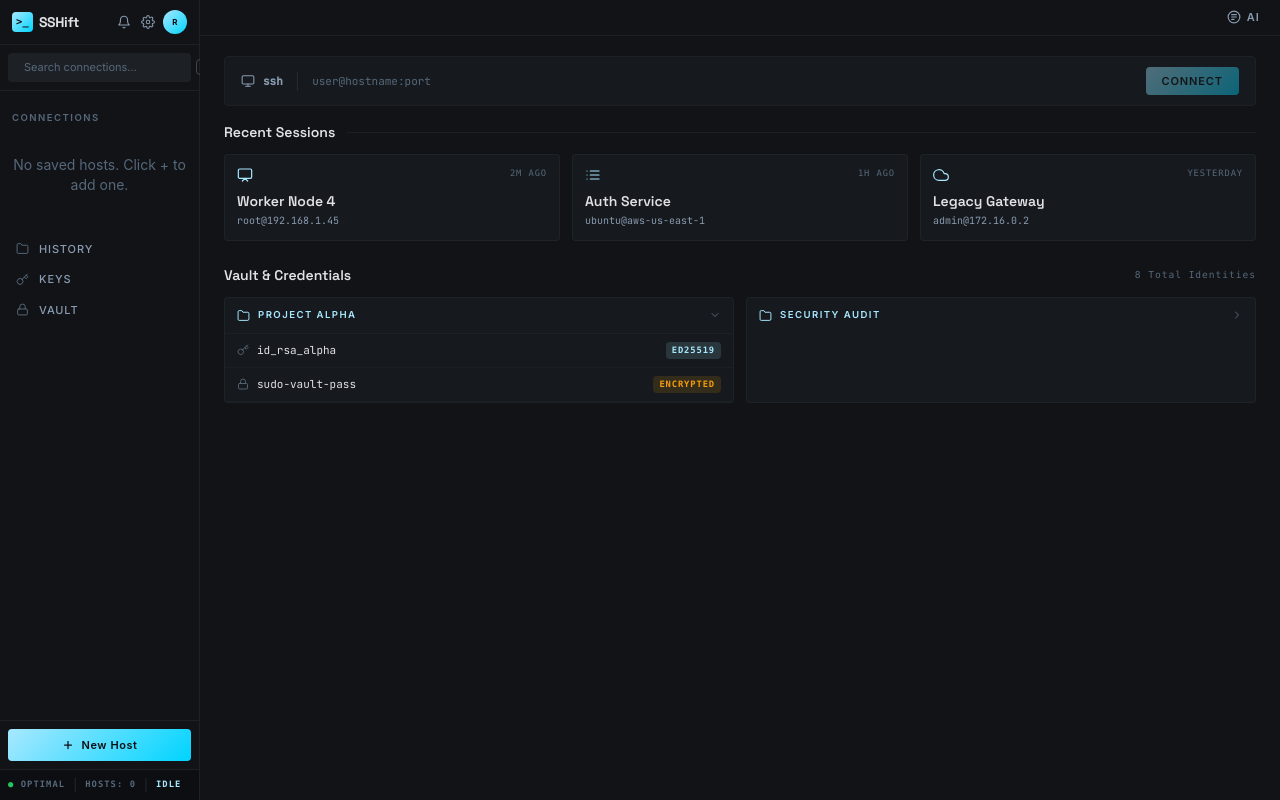
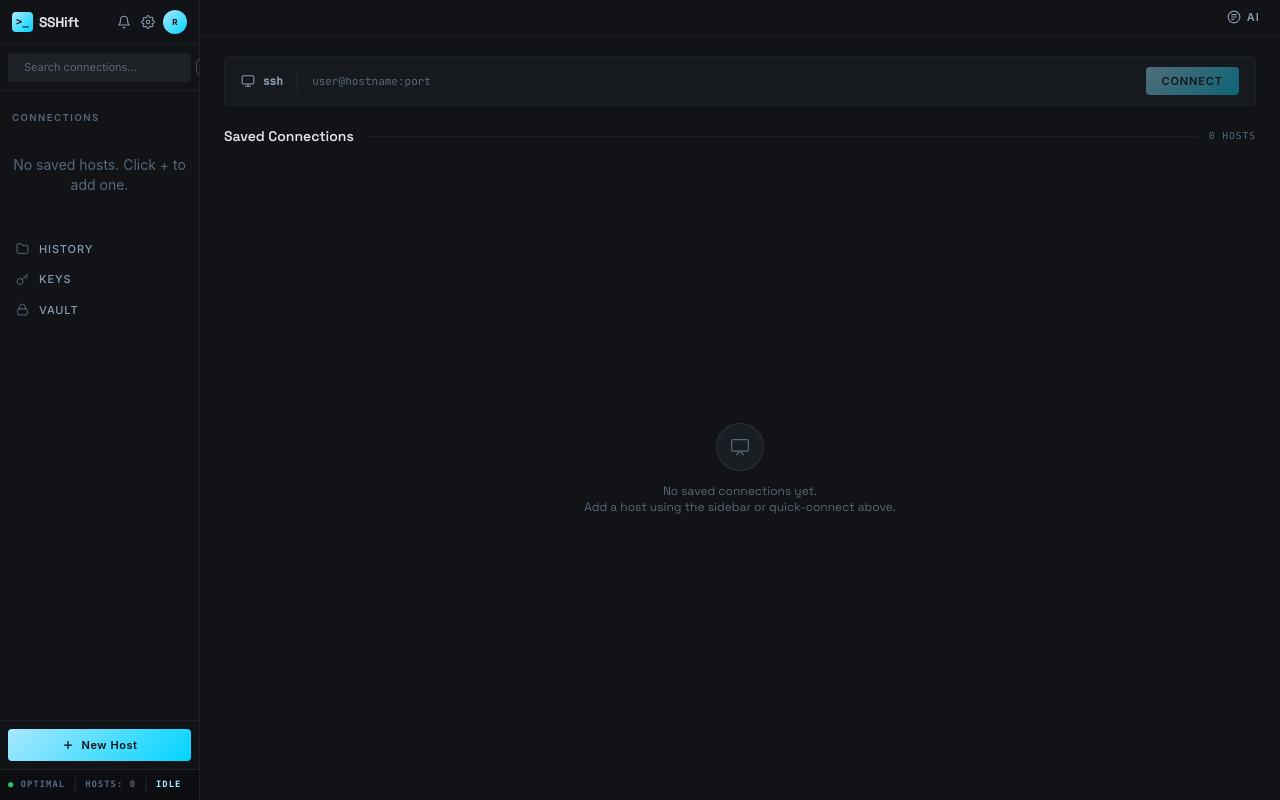
Before and after one commit to cyberbangsa/sshift, a React (Vite) app: page / in a window 1280 px wide. Built offline with nearby package versions, Linux system fonts and the light colour scheme.

Commit message:
feat(dashboard): replace mock panels with saved connections grid

```diff
--- a/src/presentation/pages/Dashboard.tsx
+++ b/src/presentation/pages/Dashboard.tsx
@@ -2,49 +2,23 @@ import { useCallback, useEffect, useState } from 'react'
 import { useHost, useSession } from '@/application/hooks'
 import { useSessionStore } from '@/application/stores'
 import { hostRepository, sessionRepository } from '@/infrastructure/repositories'
-import type { ReactNode } from 'react'
 import type { Host } from '@/domain/entities'
 
-/* ── Static mock data for Vault & Credentials ────────────────── */
-const VAULT_GROUPS = [
-  {
-    id: 'project-alpha',
-    label: 'PROJECT ALPHA',
-    defaultOpen: true,
-    credentials: [
-      { id: 'c1', name: 'id_rsa_alpha',    type: 'key',  tag: 'ED25519',   tagColor: '#a8e8ff' },
-      { id: 'c2', name: 'sudo-vault-pass', type: 'pass', tag: 'ENCRYPTED', tagColor: '#f59e0b' },
-    ],
-  },
-  {
-    id: 'security-audit',
-    label: 'SECURITY AUDIT',
-    defaultOpen: false,
-    credentials: [],
-  },
-]
-
-/* ── Recent sessions mock (shown when no real sessions exist) ─── */
-const RECENT_MOCK = [
-  { id: 'm1', name: 'Worker Node 4',  address: 'root@192.168.1.45',     icon: 'terminal', ago: '2M AGO'    },
-  { id: 'm2', name: 'Auth Service',   address: 'ubuntu@aws-us-east-1',  icon: 'list',     ago: '1H AGO'    },
-  { id: 'm3', name: 'Legacy Gateway', address: 'admin@172.16.0.2',      icon: 'cloud',    ago: 'YESTERDAY' },
-]
-
 export function Dashboard() {
-  const { hosts, loadHosts }    = useHost(hostRepository)
-  const { sessions }             = useSessionStore()
-  const { connectHost }          = useSession(sessionRepository)
-  const [quickConnect, setQuickConnect] = useState('')
-  const [connecting, setConnecting]     = useState(false)
+  const { hosts, loadHosts }                    = useHost(hostRepository)
+  const { sessions }                             = useSessionStore()
+  const { connectHost }                          = useSession(sessionRepository)
+  const [quickConnect, setQuickConnect]          = useState('')
+  const [quickConnecting, setQuickConnecting]    = useState(false)
+  const [connectingId, setConnectingId]          = useState<string | null>(null)
 
   useEffect(() => { loadHosts() }, [loadHosts])
 
+  /* ── Quick Connect ─────────────────────────────────────────── */
   const handleQuickConnect = useCallback(async () => {
     const raw = quickConnect.trim()
     if (!raw) return
 
-    // Parse  user@hostname:port
     let username = ''
     let hostname = raw
     let port     = 22
@@ -60,7 +34,6 @@ export function Dashboard() {
       port     = parseInt(p, 10) || 22
     }
 
-    // Prefer an existing saved host; otherwise create an ad-hoc one
     const existing = hosts.find(
       (h) => h.hostname === hostname && (!username || h.username === username)
     )
@@ -76,34 +49,41 @@ export function Dashboard() {
     }
 
     try {
-      setConnecting(true)
+      setQuickConnecting(true)
       await connectHost(host)
     } catch (err) {
       console.error('[Dashboard] quick-connect failed:', err)
     } finally {
-      setConnecting(false)
+      setQuickConnecting(false)
     }
   }, [quickConnect, hosts, connectHost])
 
-  /* Last 3 real sessions (newest first), or fall back to mock */
-  const recentSessions = (() => {
-    const live = Array.from(sessions.values()).slice(-3).reverse()
-    if (live.length > 0) return null // render real sessions (handled below)
-    return RECENT_MOCK
-  })()
+  /* ── Per-card connect ──────────────────────────────────────── */
+  const handleConnectHost = useCallback(async (host: Host) => {
+    try {
+      setConnectingId(host.id)
+      await connectHost(host)
+    } catch (err) {
+      console.error('[Dashboard] connect failed:', err)
+    } finally {
+      setConnectingId(null)
+    }
+  }, [connectHost])
+
+  /* Active session ids for status badges */
+  const connectedHostIds = new Set(Array.from(sessions.values()).map((s) => s.hostId))
 
   return (
     <div
       className="flex flex-col h-full overflow-y-auto"
       style={{ background: '#111317', padding: '0 24px 24px' }}
     >
-      {/* ── Quick Connect bar ────────────────────────────────────── */}
-      <div className="pt-5 pb-4">
+      {/* ── Quick Connect bar ──────────────────────────────────── */}
+      <div className="pt-5 pb-5">
         <div
           className="flex items-center gap-3 px-4 py-2.5 rounded"
           style={{ background: '#161a1e', border: '1px solid #1d2126' }}
         >
-          {/* ssh label */}
           <div className="flex items-center gap-2 shrink-0">
             <svg width="14" height="14" viewBox="0 0 24 24" fill="none" stroke="#8a9bb0" strokeWidth="1.8" strokeLinecap="round" strokeLinejoin="round">
               <rect x="2" y="3" width="20" height="14" rx="2" /><line x1="8" y1="21" x2="16" y2="21" /><line x1="12" y1="17" x2="12" y2="21" />
@@ -115,9 +95,7 @@ export function Dashboard() {
               ssh
             </span>
           </div>
-          {/* Divider */}
           <span style={{ color: '#252a30', fontSize: '1rem' }}>|</span>
-          {/* Input */}
           <input
             type="text"
             placeholder="user@hostname:port"
@@ -127,9 +105,8 @@ export function Dashboard() {
             className="flex-1 bg-transparent outline-none text-text-primary placeholder:text-text-muted"
             style={{ fontFamily: "'JetBrains Mono', monospace", fontSize: '0.6875rem' }}
           />
-          {/* Connect button */}
           <button
-            disabled={connecting || !quickConnect.trim()}
+            disabled={quickConnecting || !quickConnect.trim()}
             onClick={handleQuickConnect}
             className="shrink-0 px-4 py-1.5 font-semibold tracking-widest transition-opacity hover:opacity-90 disabled:opacity-40 disabled:cursor-not-allowed"
             style={{
@@ -141,193 +118,41 @@ export function Dashboard() {
               letterSpacing: '0.08em',
             }}
           >
-            {connecting ? 'CONNECTING…' : 'CONNECT'}
+            {quickConnecting ? 'CONNECTING…' : 'CONNECT'}
           </button>
         </div>
       </div>
 
-      {/* ── Recent Sessions ──────────────────────────────────────── */}
-      <section className="mb-6">
-        <div className="flex items-center gap-3 mb-3">
+      {/* ── Section header ─────────────────────────────────────── */}
+      <div className="flex items-center gap-3 mb-4">
         <h2
-            className="text-sm font-semibold"
+          className="text-sm font-semibold shrink-0"
           style={{ fontFamily: "'Space Grotesk', sans-serif", color: '#e2e2e6' }}
         >
-            Recent Sessions
+          Saved Connections
         </h2>
-          {/* Decorative line */}
         <div className="flex-1 h-px" style={{ background: '#1d2126' }} />
-        </div>
-
-        <div className="grid grid-cols-3 gap-3">
-          {recentSessions
-            ? /* Mock cards */
-              recentSessions.map((s) => (
-                <SessionCard key={s.id} icon={s.icon} name={s.name} address={s.address} ago={s.ago} />
-              ))
-            : /* Live cards */
-              Array.from(sessions.values())
-                .slice(-3)
-                .reverse()
-                .map((session) => {
-                  const host = hosts.find((h) => h.id === session.hostId)
-                  return (
-                    <SessionCard
-                      key={session.id}
-                      icon="terminal"
-                      name={host?.label ?? session.hostId}
-                      address={host ? `${host.username}@${host.hostname}` : '—'}
-                      ago="recent"
-                    />
-                  )
-                })}
-        </div>
-      </section>
-
-      {/* ── Vault & Credentials ─────────────────────────────────── */}
-      <section>
-        <div className="flex items-center justify-between mb-3">
-          <h2
-            className="text-sm font-semibold"
-            style={{ fontFamily: "'Space Grotesk', sans-serif", color: '#e2e2e6' }}
-          >
-            Vault &amp; Credentials
-          </h2>
         <span
-            className="text-[0.6rem] font-mono tracking-widest"
+          className="text-[0.6rem] font-mono tracking-widest shrink-0"
           style={{ color: '#56687a' }}
         >
-            8 Total Identities
+          {hosts.length} HOST{hosts.length !== 1 ? 'S' : ''}
         </span>
       </div>
 
-        <div className="grid grid-cols-2 gap-3">
-          {VAULT_GROUPS.map((group) => (
-            <VaultGroup key={group.id} group={group} />
-          ))}
-        </div>
-      </section>
-    </div>
-  )
-}
-
-/* ── SessionCard ──────────────────────────────────────────────── */
-function SessionCard({
-  icon,
-  name,
-  address,
-  ago,
-}: {
-  icon: string
-  name: string
-  address: string
-  ago: string
-}) {
-  return (
-    <div
-      className="flex flex-col gap-2 p-3 rounded cursor-pointer hover:border-accent-primary/30 transition-colors"
-      style={{ background: '#161a1e', border: '1px solid rgba(60,73,78,0.2)' }}
-    >
-      {/* Top row: icon + timestamp */}
-      <div className="flex items-start justify-between">
-        <SessionIcon name={icon} />
-        <span
-          className="text-[0.55rem] font-mono tracking-widest"
-          style={{ color: '#56687a' }}
-        >
-          {ago}
-        </span>
-      </div>
-      {/* Name */}
-      <div>
-        <span
-          className="text-sm font-semibold block"
-          style={{ fontFamily: "'Space Grotesk', sans-serif", color: '#e2e2e6' }}
-        >
-          {name}
-        </span>
-        <span
-          className="text-[0.625rem] block mt-0.5 truncate"
-          style={{ fontFamily: "'JetBrains Mono', monospace", color: '#8a9bb0' }}
-        >
-          {address}
-        </span>
-      </div>
-    </div>
-  )
-}
-
-/* ── SessionIcon ─────────────────────────────────────────────── */
-function SessionIcon({ name }: { name: string }) {
-  const s = { stroke: '#a8e8ff', strokeWidth: '1.8', strokeLinecap: 'round' as const, strokeLinejoin: 'round' as const, fill: 'none' }
-  if (name === 'terminal') {
-    return (
-      <svg width="16" height="16" viewBox="0 0 24 24" {...s}>
-        <rect x="2" y="3" width="20" height="14" rx="2" /><polyline points="8 21 12 17 16 21" />
-      </svg>
-    )
-  }
-  if (name === 'list') {
-    return (
-      <svg width="16" height="16" viewBox="0 0 24 24" {...s}>
-        <line x1="8" y1="6" x2="21" y2="6" /><line x1="8" y1="12" x2="21" y2="12" /><line x1="8" y1="18" x2="21" y2="18" />
-        <line x1="3" y1="6" x2="3.01" y2="6" /><line x1="3" y1="12" x2="3.01" y2="12" /><line x1="3" y1="18" x2="3.01" y2="18" />
-      </svg>
-    )
-  }
-  /* cloud */
-  return (
-    <svg width="16" height="16" viewBox="0 0 24 24" {...s}>
-      <path d="M18 10h-1.26A8 8 0 1 0 9 20h9a5 5 0 0 0 0-10z" />
-    </svg>
-  )
-}
-
-/* ── VaultGroup ──────────────────────────────────────────────── */
-function VaultGroup({
-  group,
-}: {
-  group: (typeof VAULT_GROUPS)[number]
-}) {
-  const [open, setOpen] = useState(group.defaultOpen)
-
-  return (
-    <div
-      className="rounded overflow-hidden"
-      style={{ background: '#161a1e', border: '1px solid rgba(60,73,78,0.2)' }}
-    >
-      {/* Header */}
-      <button
-        onClick={() => setOpen((v) => !v)}
-        className="w-full flex items-center justify-between px-3 py-2.5 hover:bg-white/[0.03] transition-colors"
-      >
-        <div className="flex items-center gap-2">
-          {/* Folder icon */}
-          <svg width="13" height="13" viewBox="0 0 24 24" fill="none" stroke="#a8e8ff" strokeWidth="1.8" strokeLinecap="round" strokeLinejoin="round">
-            <path d="M22 19a2 2 0 0 1-2 2H4a2 2 0 0 1-2-2V5a2 2 0 0 1 2-2h5l2 3h9a2 2 0 0 1 2 2z" />
-          </svg>
-          <span
-            className="text-[0.6rem] font-semibold tracking-[0.15em] uppercase"
-            style={{ fontFamily: "'Inter', sans-serif", color: '#a8e8ff' }}
-          >
-            {group.label}
-          </span>
-        </div>
-        {/* Chevron */}
-        <svg
-          width="12" height="12" viewBox="0 0 24 24" fill="none"
-          stroke="#56687a" strokeWidth="2" strokeLinecap="round" strokeLinejoin="round"
-          style={{ transform: open ? 'rotate(90deg)' : 'rotate(0deg)', transition: 'transform 150ms ease-out' }}
-        >
-          <polyline points="9 18 15 12 9 6" />
-        </svg>
-      </button>
-
-      {/* Credentials */}
-      {open && group.credentials.length > 0 && (
-        <div style={{ borderTop: '1px solid #1d2126' }}>
-          {group.credentials.map((cred) => (
-            <CredentialRow key={cred.id} name={cred.name} type={cred.type} tag={cred.tag} tagColor={cred.tagColor} />
+      {/* ── Host grid ──────────────────────────────────────────── */}
+      {hosts.length === 0 ? (
+        <EmptyState />
+      ) : (
+        <div className="grid gap-3" style={{ gridTemplateColumns: 'repeat(auto-fill, minmax(240px, 1fr))' }}>
+          {hosts.map((host) => (
+            <HostCard
+              key={host.id}
+              host={host}
+              isConnected={connectedHostIds.has(host.id)}
+              isConnecting={connectingId === host.id}
+              onConnect={handleConnectHost}
+            />
           ))}
         </div>
       )}
@@ -335,55 +160,167 @@ function VaultGroup({
   )
 }
 
-/* ── CredentialRow ───────────────────────────────────────────── */
-function CredentialRow({
-  name,
-  type,
-  tag,
-  tagColor,
+/* ── HostCard ─────────────────────────────────────────────────── */
+function HostCard({
+  host,
+  isConnected,
+  isConnecting,
+  onConnect,
 }: {
-  name: string
-  type: string
-  tag: string
-  tagColor: string
+  host: Host
+  isConnected: boolean
+  isConnecting: boolean
+  onConnect: (host: Host) => void
 }) {
   return (
     <div
-      className="flex items-center justify-between px-3 py-2 hover:bg-white/[0.03] transition-colors cursor-pointer"
-      style={{ borderBottom: '1px solid #1a1f24' }}
+      className="flex flex-col gap-3 p-4 rounded-lg transition-all duration-150 group"
+      style={{
+        background: '#161a1e',
+        border: `1px solid ${isConnected ? 'rgba(0,212,255,0.25)' : 'rgba(60,73,78,0.25)'}`,
+        boxShadow: isConnected ? '0 0 0 1px rgba(0,212,255,0.08) inset' : 'none',
+      }}
     >
-      <div className="flex items-center gap-2">
-        <CredIcon type={type} />
+      {/* Top row: icon + status */}
+      <div className="flex items-start justify-between">
+        <div
+          className="flex items-center justify-center rounded"
+          style={{ width: 32, height: 32, background: 'rgba(168,232,255,0.07)' }}
+        >
+          <svg width="15" height="15" viewBox="0 0 24 24" fill="none" stroke="#a8e8ff" strokeWidth="1.8" strokeLinecap="round" strokeLinejoin="round">
+            <rect x="2" y="3" width="20" height="14" rx="2" /><polyline points="8 21 12 17 16 21" />
+          </svg>
+        </div>
+
+        {isConnected ? (
           <span
-          className="text-[0.6875rem]"
-          style={{ fontFamily: "'JetBrains Mono', monospace", color: '#e2e2e6' }}
+            className="text-[0.55rem] font-mono font-semibold tracking-widest px-1.5 py-0.5 rounded-sm"
+            style={{ background: 'rgba(74,222,128,0.12)', color: '#4ade80' }}
           >
-          {name}
+            CONNECTED
+          </span>
+        ) : (
+          <AuthBadge method={host.authMethod} />
+        )}
+      </div>
+
+      {/* Host info */}
+      <div className="flex-1 min-w-0">
+        <span
+          className="text-sm font-semibold block truncate"
+          style={{ fontFamily: "'Space Grotesk', sans-serif", color: '#e2e2e6' }}
+        >
+          {host.label}
+        </span>
+        <span
+          className="text-[0.625rem] block mt-0.5 truncate"
+          style={{ fontFamily: "'JetBrains Mono', monospace", color: '#8a9bb0' }}
+        >
+          {host.username}@{host.hostname}:{host.port}
         </span>
       </div>
+
+      {/* Tags */}
+      {host.tags.length > 0 && (
+        <div className="flex flex-wrap gap-1">
+          {host.tags.map((tag) => (
             <span
-        className="text-[0.55rem] font-mono font-semibold px-1.5 py-0.5 rounded-sm tracking-widest"
-        style={{ background: `${tagColor}22`, color: tagColor }}
+              key={tag}
+              className="text-[0.55rem] font-mono tracking-wider px-1.5 py-0.5 rounded-sm"
+              style={{ background: 'rgba(138,155,176,0.1)', color: '#8a9bb0' }}
             >
               {tag}
             </span>
+          ))}
+        </div>
+      )}
+
+      {/* Connect button */}
+      <button
+        disabled={isConnecting}
+        onClick={() => onConnect(host)}
+        className="w-full flex items-center justify-center gap-2 py-1.5 rounded font-semibold tracking-widest transition-all duration-150 disabled:opacity-50 disabled:cursor-not-allowed"
+        style={{
+          background: isConnected
+            ? 'rgba(74,222,128,0.08)'
+            : 'rgba(168,232,255,0.06)',
+          border: `1px solid ${isConnected ? 'rgba(74,222,128,0.2)' : 'rgba(168,232,255,0.12)'}`,
+          color: isConnected ? '#4ade80' : '#a8e8ff',
+          fontSize: '0.6rem',
+          fontFamily: "'Inter', sans-serif",
+          letterSpacing: '0.12em',
+        }}
+      >
+        {isConnecting ? (
+          <>
+            <svg width="11" height="11" viewBox="0 0 24 24" fill="none" stroke="currentColor" strokeWidth="2.5" strokeLinecap="round" style={{ animation: 'spin 1s linear infinite' }}>
+              <path d="M21 12a9 9 0 1 1-6.219-8.56" />
+            </svg>
+            CONNECTING…
+          </>
+        ) : isConnected ? (
+          <>
+            <svg width="11" height="11" viewBox="0 0 24 24" fill="none" stroke="currentColor" strokeWidth="2" strokeLinecap="round" strokeLinejoin="round">
+              <polyline points="15 3 21 3 21 9" /><path d="M10 14L21 3" /><path d="M21 16v5a2 2 0 0 1-2 2H5a2 2 0 0 1-2-2V5a2 2 0 0 1 2-2h5" />
+            </svg>
+            OPEN SESSION
+          </>
+        ) : (
+          <>
+            <svg width="11" height="11" viewBox="0 0 24 24" fill="none" stroke="currentColor" strokeWidth="2" strokeLinecap="round" strokeLinejoin="round">
+              <path d="M5 12h14" /><polyline points="12 5 19 12 12 19" />
+            </svg>
+            CONNECT
+          </>
+        )}
+      </button>
     </div>
   )
 }
 
-function CredIcon({ type }: { type: string }): ReactNode {
-  const color = '#56687a'
-  if (type === 'key') {
+/* ── AuthBadge ────────────────────────────────────────────────── */
+function AuthBadge({ method }: { method: Host['authMethod'] }) {
+  const isKey = method === 'privateKey'
   return (
-      <svg width="12" height="12" viewBox="0 0 24 24" fill="none" stroke={color} strokeWidth="1.8" strokeLinecap="round" strokeLinejoin="round">
+    <span
+      className="flex items-center gap-1 text-[0.55rem] font-mono font-semibold tracking-widest px-1.5 py-0.5 rounded-sm"
+      style={{
+        background: isKey ? 'rgba(168,232,255,0.08)' : 'rgba(245,158,11,0.08)',
+        color: isKey ? '#a8e8ff' : '#f59e0b',
+      }}
+    >
+      {isKey ? (
+        <svg width="9" height="9" viewBox="0 0 24 24" fill="none" stroke="currentColor" strokeWidth="2" strokeLinecap="round" strokeLinejoin="round">
           <path d="M21 2l-2 2m-7.61 7.61a5.5 5.5 0 1 1-7.778 7.778 5.5 5.5 0 0 1 7.777-7.777zm0 0L15.5 7.5m0 0l3 3L22 7l-3-3m-3.5 3.5L19 4" />
         </svg>
+      ) : (
+        <svg width="9" height="9" viewBox="0 0 24 24" fill="none" stroke="currentColor" strokeWidth="2" strokeLinecap="round" strokeLinejoin="round">
+          <rect x="3" y="11" width="18" height="11" rx="2" ry="2" /><path d="M7 11V7a5 5 0 0 1 10 0v4" />
+        </svg>
+      )}
+      {isKey ? 'KEY' : 'PASS'}
+    </span>
   )
 }
-  /* password / dots */
+
+/* ── EmptyState ───────────────────────────────────────────────── */
+function EmptyState() {
   return (
-    <svg width="12" height="12" viewBox="0 0 24 24" fill="none" stroke={color} strokeWidth="1.8" strokeLinecap="round" strokeLinejoin="round">
-      <rect x="3" y="11" width="18" height="11" rx="2" ry="2" /><path d="M7 11V7a5 5 0 0 1 10 0v4" />
+    <div className="flex flex-col items-center justify-center flex-1 gap-3 py-20">
+      <div
+        className="flex items-center justify-center rounded-full"
+        style={{ width: 48, height: 48, background: 'rgba(168,232,255,0.05)', border: '1px solid rgba(168,232,255,0.1)' }}
+      >
+        <svg width="20" height="20" viewBox="0 0 24 24" fill="none" stroke="#56687a" strokeWidth="1.5" strokeLinecap="round" strokeLinejoin="round">
+          <rect x="2" y="3" width="20" height="14" rx="2" /><polyline points="8 21 12 17 16 21" />
         </svg>
+      </div>
+      <p
+        className="text-xs text-center"
+        style={{ fontFamily: "'Space Grotesk', sans-serif", color: '#56687a' }}
+      >
+        No saved connections yet.<br />Add a host using the sidebar or quick-connect above.
+      </p>
+    </div>
   )
 }
```
Lines whose indentation alone changed are shown as unchanged.
